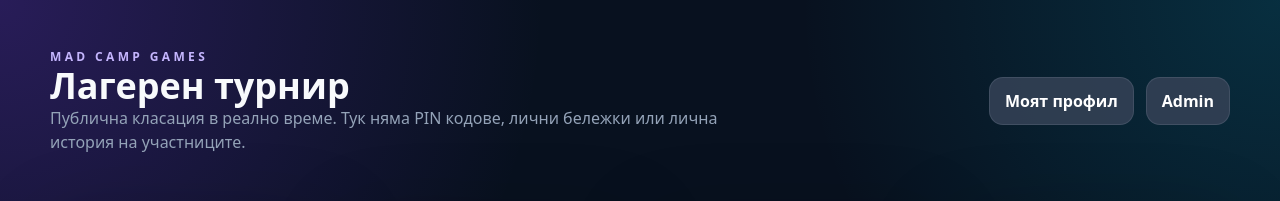
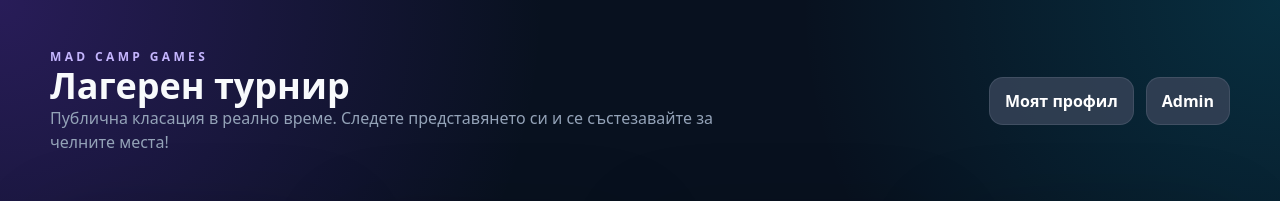
Before and after one commit to PeterPetrov03/madcamp-games, a Next.js app: page / in a window 1280 px wide. Shown: the top 201 px of the page. Built offline with nearby package versions, Linux system fonts and the light colour scheme; no server answers; the database is empty.

Commit message:
Added some changes on the UI

```diff
--- a/app/page.tsx
+++ b/app/page.tsx
@@ -183,8 +183,7 @@ export default function PublicHomePage() {
             <p className="mad-kicker">MAD CAMP Games</p>
             <h1 className="text-4xl font-black">Лагерен турнир</h1>
             <p className="mad-muted max-w-2xl">
-              Публична класация в реално време. Тук няма PIN кодове, лични
-              бележки или лична история на участниците.
+              Публична класация в реално време. Следете представянето си и се състезавайте за челните места!
             </p>
           </div>
 
```
